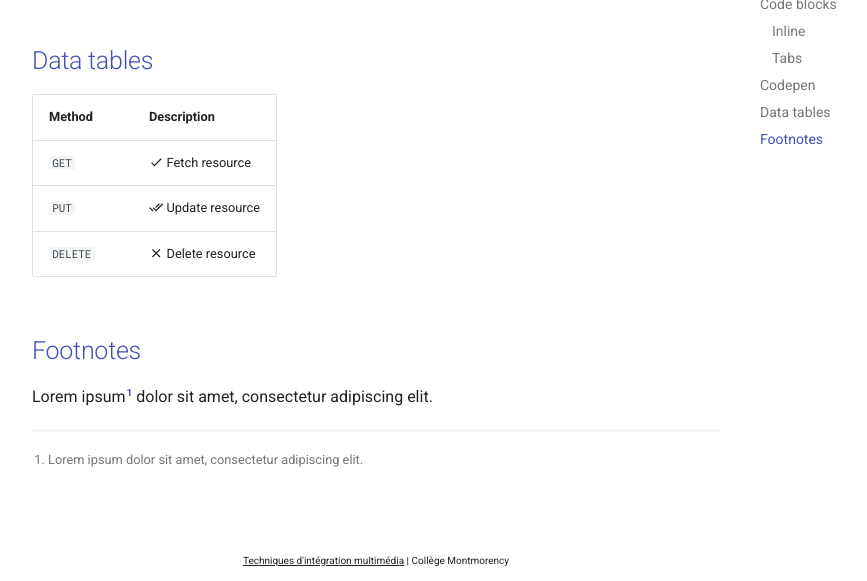
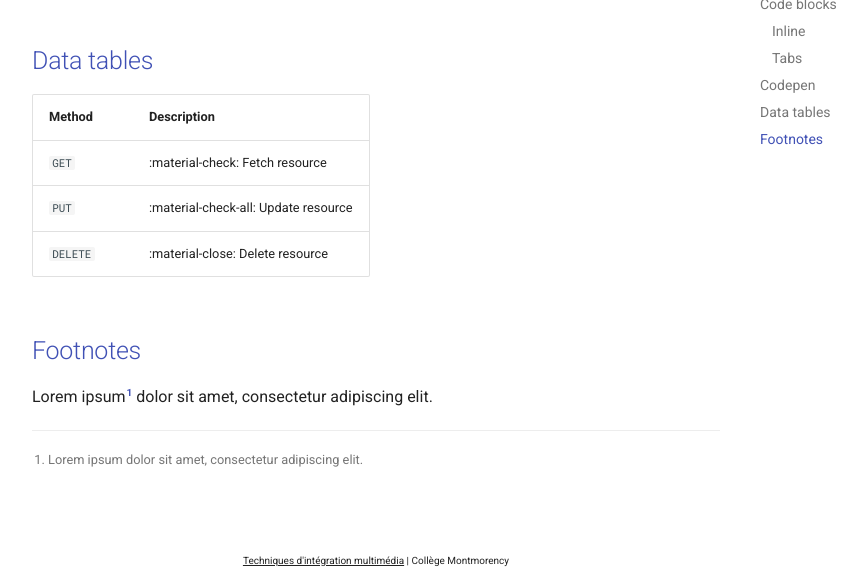
Before and after one commit to jfcmontmorency/old_compendium, an MkDocs documentation site: the page built from docs/aide-memoire.md, in a window 1280 px wide and 900 px high, scrolled down 2357 px, cut to the strip 319-900 px from the top of the window. Shown: the whole strip, without its empty margins (264-1131 px from the left). Built offline with MkDocs 1.6.1 and Material for MkDocs 9.7.7, drawn with Linux system fonts in a browser that asks for light colours.

Commit message:
Update mkdocs.yml

```diff
--- a/mkdocs.yml
+++ b/mkdocs.yml
@@ -63,9 +63,9 @@ markdown_extensions:
   - pymdownx.inlinehilite
   - pymdownx.betterem:
       smart_enable: all
-  - pymdownx.emoji:
-      emoji_index: !!python/name:material.extensions.emoji.twemoji
-      emoji_generator: !!python/name:material.extensions.emoji.to_svg
+  - pymdownx.emoji
+     # emoji_index: !!python/name:material.extensions.emoji.twemoji
+     # emoji_generator: !!python/name:material.extensions.emoji.to_svg
   # - pymdownx.highlight:
       # linenums: true
       # auto_title: true
```
